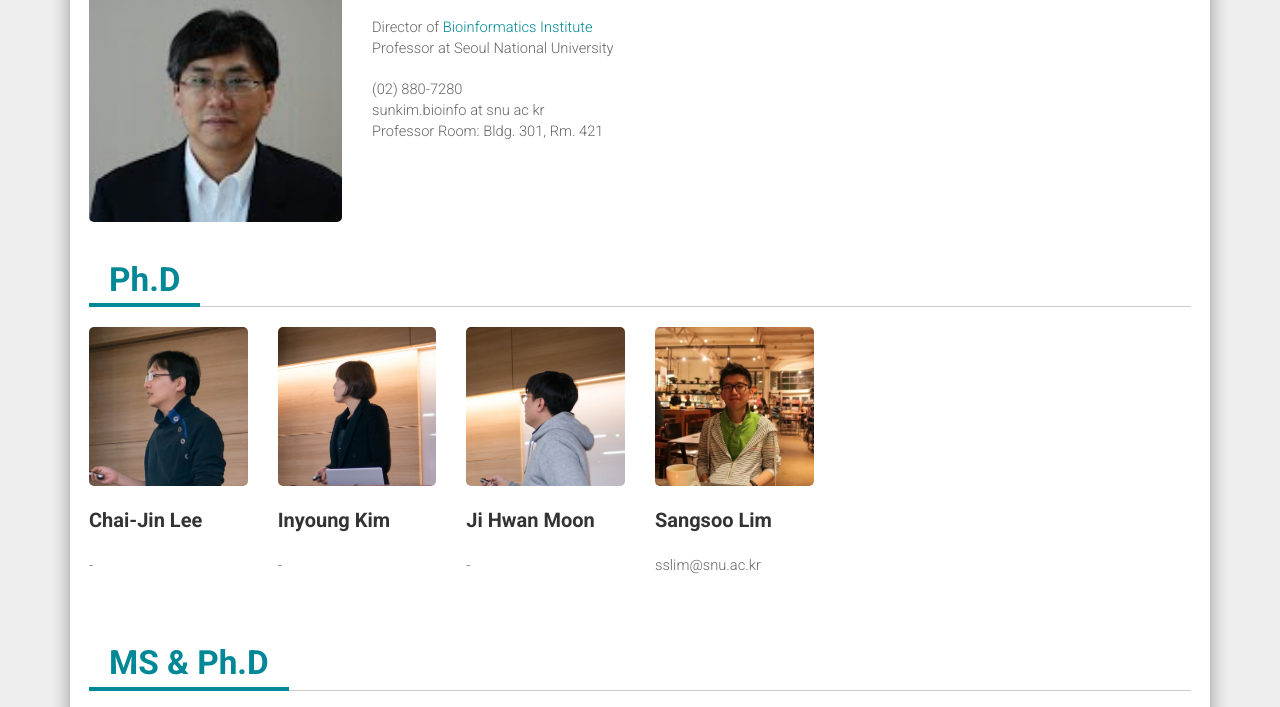
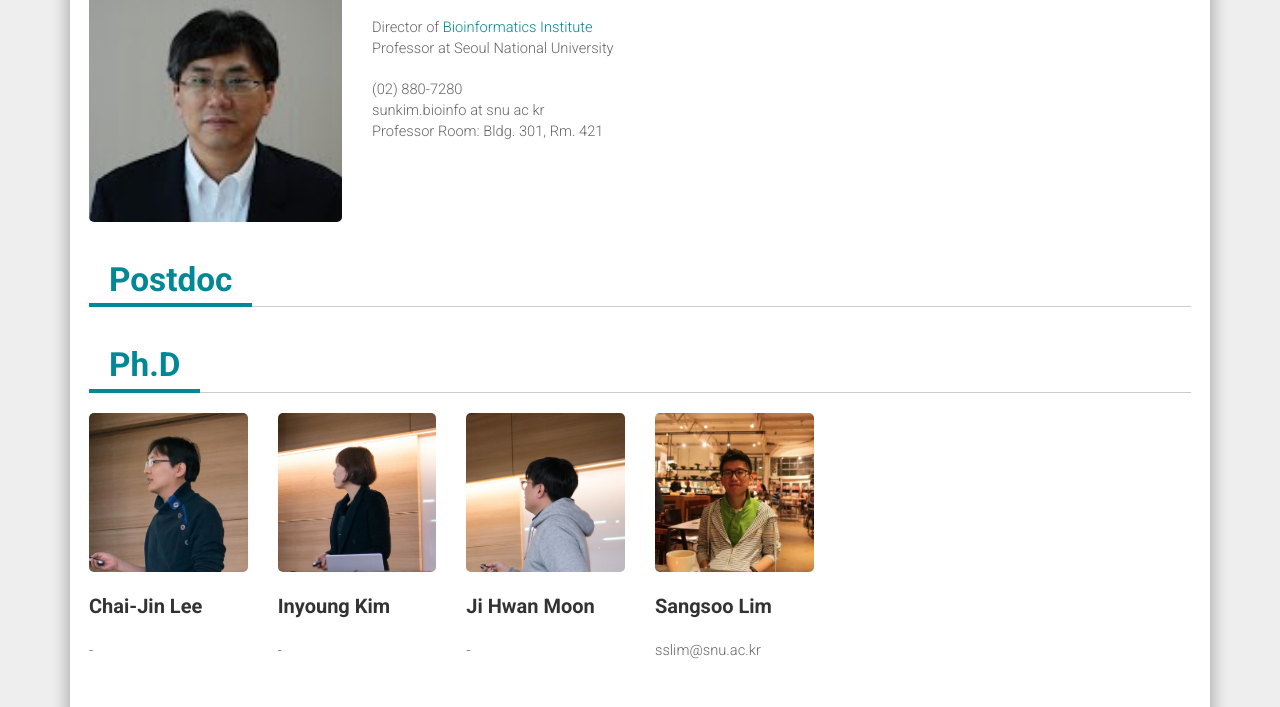
Before and after one commit to solanoon/bhi-kimlab.github.io, a Jekyll site: the page built from members.md, in a window 1280 px wide and 900 px high, scrolled down 390 px, cut to the strip 0-707 px from the top of the window. Built offline with Jekyll 4.4.1, drawn with Linux system fonts in a browser that asks for light colours; nearby versions of some CDN libraries.

Commit message:
Update members.html
Add 'Postdoc'

```diff
--- a/_layouts/members.html
+++ b/_layouts/members.html
@@ -7,6 +7,7 @@ layout: default
   {% endif %}
 
   {% assign profs=site.members | where:"type","prof" %}
+  {% assign postd=site.members | where:"type","postd" %}
   {% assign msphd=site.members | where:"type","msphd" %}
   {% assign phd=site.members | where:"type","phd" %}
   {% assign ms=site.members | where:"type","ms" %}
@@ -34,6 +35,7 @@ layout: default
   {% endfor %}
 
   <!-- members -->
+  {% include member_thumb.html name="Postdoc" members=postd img=true %}
   {% include member_thumb.html name="Ph.D" members=phd img=true %}
   {% include member_thumb.html name="MS &amp; Ph.D" members=msphd img=true %}
   {% include member_thumb.html name="MS" members=ms img=true %}
```
